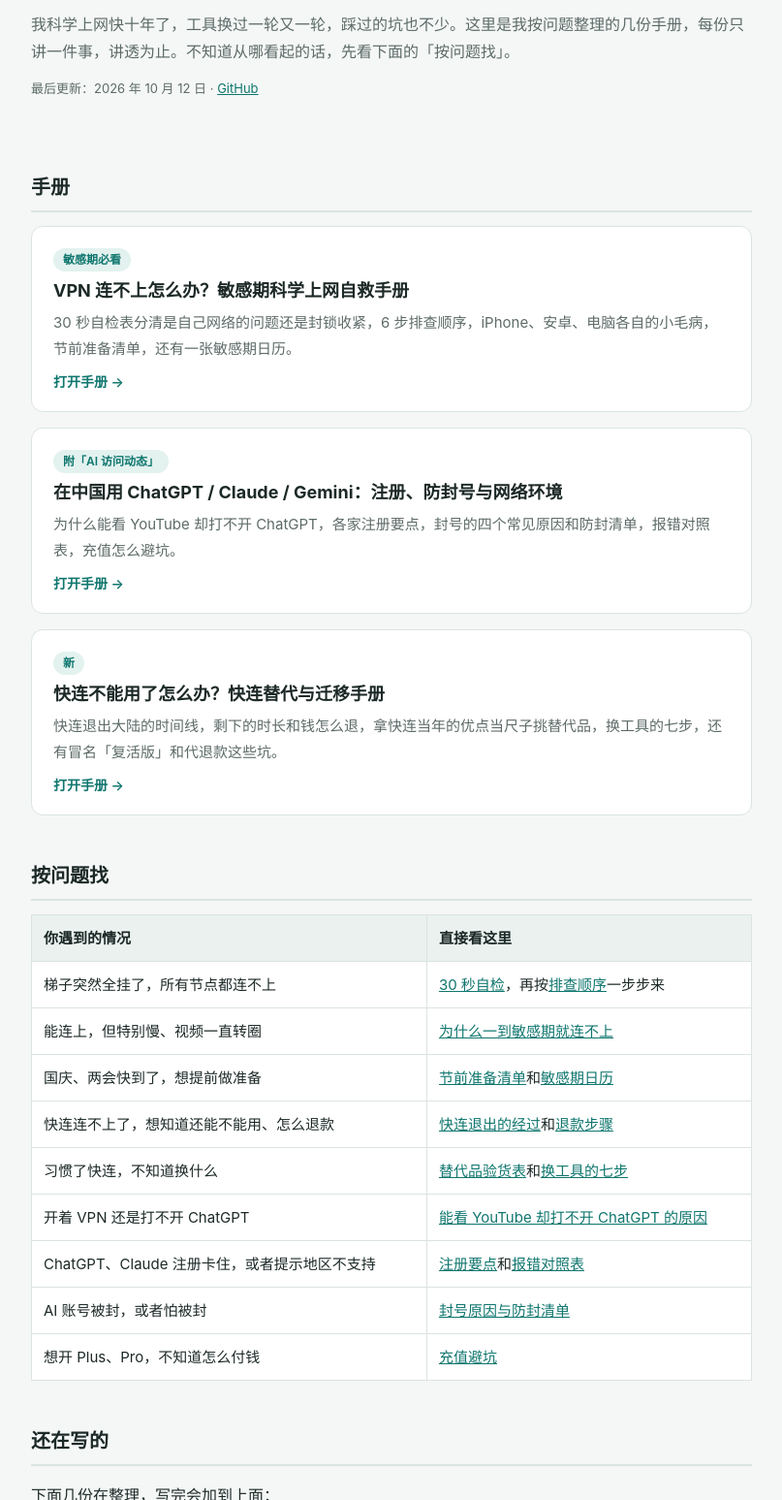
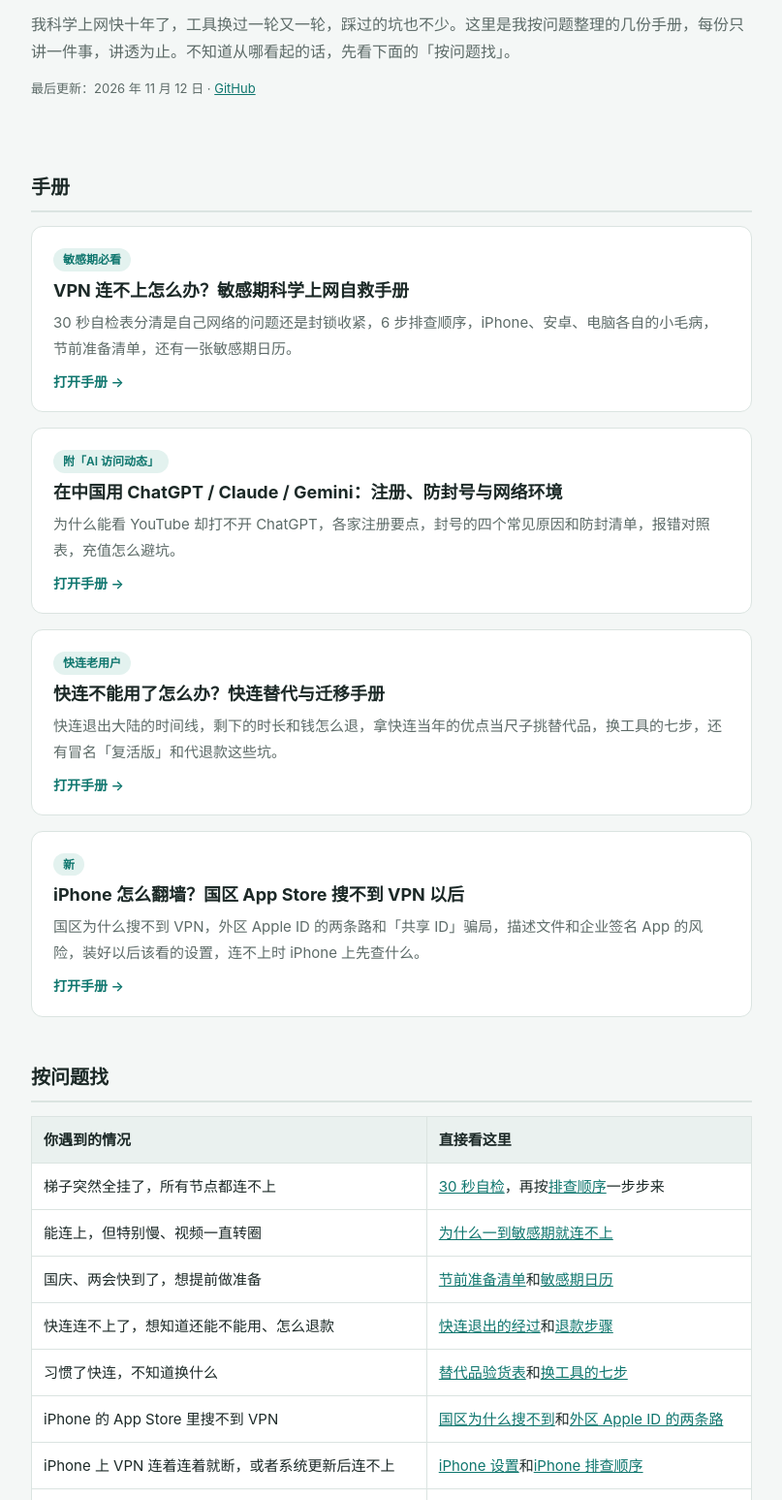
Before and after one commit to chinesevpn/chinesevpn.github.io, a plain HTML site: page index.html in a window 1280 px wide. Shown: the part 100-1647 px from the top of the page at 97% size, without its empty margins (236-1043 px from the left). Drawn offline with Linux system fonts and the light colour scheme.

Commit message:
Update index.html

```diff
--- a/index.html
+++ b/index.html
@@ -4,13 +4,13 @@
 <meta charset="UTF-8">
 <meta name="viewport" content="width=device-width, initial-scale=1.0">
 <title>科学上网手册合集：翻墙连不上、ChatGPT 注册与防封号（2026 持续更新）</title>
-<meta name="description" content="一个老用户整理的科学上网手册合集：VPN 突然连不上、敏感期怎么办，快连不能用了换什么，在中国怎么注册和稳定使用 ChatGPT、Claude、Gemini。按问题找对应手册，2026 年持续更新。">
+<meta name="description" content="一个老用户整理的科学上网手册合集：VPN 突然连不上、敏感期怎么办，快连不能用了换什么，在中国怎么注册和稳定使用 ChatGPT、Claude、Gemini，iPhone 在 App Store 搜不到 VPN 怎么办。按问题找对应手册，2026 年持续更新。">
 <meta name="keywords" content="科学上网,翻墙指南,科学上网教程,VPN连不上,梯子挂了,ChatGPT怎么注册,Claude封号,翻墙软件">
 <link rel="canonical" href="https://chinesevpn.github.io/">
 <meta property="og:type" content="website">
 <meta property="og:url" content="https://chinesevpn.github.io/">
 <meta property="og:title" content="科学上网手册合集（2026 持续更新）">
-<meta property="og:description" content="按问题找手册：VPN 连不上、敏感期自救、快连替代与迁移、ChatGPT/Claude 注册与防封号。">
+<meta property="og:description" content="按问题找手册：VPN 连不上、敏感期自救、快连替代与迁移、ChatGPT/Claude 注册与防封号、iPhone 科学上网。">
 <meta property="og:locale" content="zh_CN">
 <meta name="robots" content="index,follow">
 <style>
@@ -57,7 +57,8 @@ footer{margin-top:52px;padding:24px 0 48px;border-top:1px solid var(--line);colo
 "itemListElement":[
 {"@type":"ListItem","position":1,"url":"https://chinesevpn.github.io/china-vpn-not-working/","name":"2026 VPN 连不上怎么办？国庆敏感期科学上网自救手册"},
 {"@type":"ListItem","position":2,"url":"https://chinesevpn.github.io/chatgpt-vpn-guide/","name":"2026 中国怎么用 ChatGPT / Claude / Gemini？注册、防封号与网络环境手册"},
-{"@type":"ListItem","position":3,"url":"https://chinesevpn.github.io/letsvpn-alternative/","name":"快连不能用了怎么办？2026 快连（LetsVPN）替代与迁移手册"}
+{"@type":"ListItem","position":3,"url":"https://chinesevpn.github.io/letsvpn-alternative/","name":"快连不能用了怎么办？2026 快连（LetsVPN）替代与迁移手册"},
+{"@type":"ListItem","position":4,"url":"https://chinesevpn.github.io/iphone-vpn-china/","name":"2026 iPhone 怎么翻墙？国区 App Store 搜不到 VPN 以后的几条路和风险"}
 ]
 }
 </script>
@@ -68,7 +69,7 @@ footer{margin-top:52px;padding:24px 0 48px;border-top:1px solid var(--line);colo
 <div class="wrap">
 <h1>科学上网手册合集</h1>
 <p>我科学上网快十年了，工具换过一轮又一轮，踩过的坑也不少。这里是我按问题整理的几份手册，每份只讲一件事，讲透为止。不知道从哪看起的话，先看下面的「按问题找」。</p>
-<div class="meta">最后更新：2026 年 10 月 12 日 · <a href="https://github.com/chinesevpn">GitHub</a></div>
+<div class="meta">最后更新：2026 年 11 月 12 日 · <a href="https://github.com/chinesevpn">GitHub</a></div>
 </div>
 </header>
 
@@ -89,9 +90,15 @@ footer{margin-top:52px;padding:24px 0 48px;border-top:1px solid var(--line);colo
 <span class="go">打开手册 →</span>
 </a>
 <a class="card" href="https://chinesevpn.github.io/letsvpn-alternative/">
-<span class="tag">新</span>
+<span class="tag">快连老用户</span>
 <h3>快连不能用了怎么办？快连替代与迁移手册</h3>
 <p>快连退出大陆的时间线，剩下的时长和钱怎么退，拿快连当年的优点当尺子挑替代品，换工具的七步，还有冒名「复活版」和代退款这些坑。</p>
+<span class="go">打开手册 →</span>
+</a>
+<a class="card" href="https://chinesevpn.github.io/iphone-vpn-china/">
+<span class="tag">新</span>
+<h3>iPhone 怎么翻墙？国区 App Store 搜不到 VPN 以后</h3>
+<p>国区为什么搜不到 VPN，外区 Apple ID 的两条路和「共享 ID」骗局，描述文件和企业签名 App 的风险，装好以后该看的设置，连不上时 iPhone 上先查什么。</p>
 <span class="go">打开手册 →</span>
 </a>
 </div>
@@ -105,6 +112,8 @@ footer{margin-top:52px;padding:24px 0 48px;border-top:1px solid var(--line);colo
 <tr><td>国庆、两会快到了，想提前做准备</td><td><a href="https://chinesevpn.github.io/china-vpn-not-working/#prepare">节前准备清单</a>和<a href="https://chinesevpn.github.io/china-vpn-not-working/#calendar">敏感期日历</a></td></tr>
 <tr><td>快连连不上了，想知道还能不能用、怎么退款</td><td><a href="https://chinesevpn.github.io/letsvpn-alternative/#timeline">快连退出的经过</a>和<a href="https://chinesevpn.github.io/letsvpn-alternative/#refund">退款步骤</a></td></tr>
 <tr><td>习惯了快连，不知道换什么</td><td><a href="https://chinesevpn.github.io/letsvpn-alternative/#pick">替代品验货表</a>和<a href="https://chinesevpn.github.io/letsvpn-alternative/#move">换工具的七步</a></td></tr>
+<tr><td>iPhone 的 App Store 里搜不到 VPN</td><td><a href="https://chinesevpn.github.io/iphone-vpn-china/#why">国区为什么搜不到</a>和<a href="https://chinesevpn.github.io/iphone-vpn-china/#appleid">外区 Apple ID 的两条路</a></td></tr>
+<tr><td>iPhone 上 VPN 连着连着就断，或者系统更新后连不上</td><td><a href="https://chinesevpn.github.io/iphone-vpn-china/#setup">iPhone 设置</a>和<a href="https://chinesevpn.github.io/iphone-vpn-china/#trouble">iPhone 排查顺序</a></td></tr>
 <tr><td>开着 VPN 还是打不开 ChatGPT</td><td><a href="https://chinesevpn.github.io/chatgpt-vpn-guide/#why">能看 YouTube 却打不开 ChatGPT 的原因</a></td></tr>
 <tr><td>ChatGPT、Claude 注册卡住，或者提示地区不支持</td><td><a href="https://chinesevpn.github.io/chatgpt-vpn-guide/#signup">注册要点</a>和<a href="https://chinesevpn.github.io/chatgpt-vpn-guide/#errors">报错对照表</a></td></tr>
 <tr><td>AI 账号被封，或者怕被封</td><td><a href="https://chinesevpn.github.io/chatgpt-vpn-guide/#ban">封号原因与防封清单</a></td></tr>
@@ -115,7 +124,6 @@ footer{margin-top:52px;padding:24px 0 48px;border-top:1px solid var(--line);colo
 <h2>还在写的</h2>
 <p>下面几份在整理，写完会加到上面：</p>
 <ul class="wip">
-<li>iPhone 科学上网：国区下架以后的几条路和各自的风险</li>
 <li>安卓科学上网：华为、小米的后台管理和安装包来源</li>
 <li>电脑科学上网：全局和分流怎么选，浏览器插件的坑</li>
 </ul>
```
